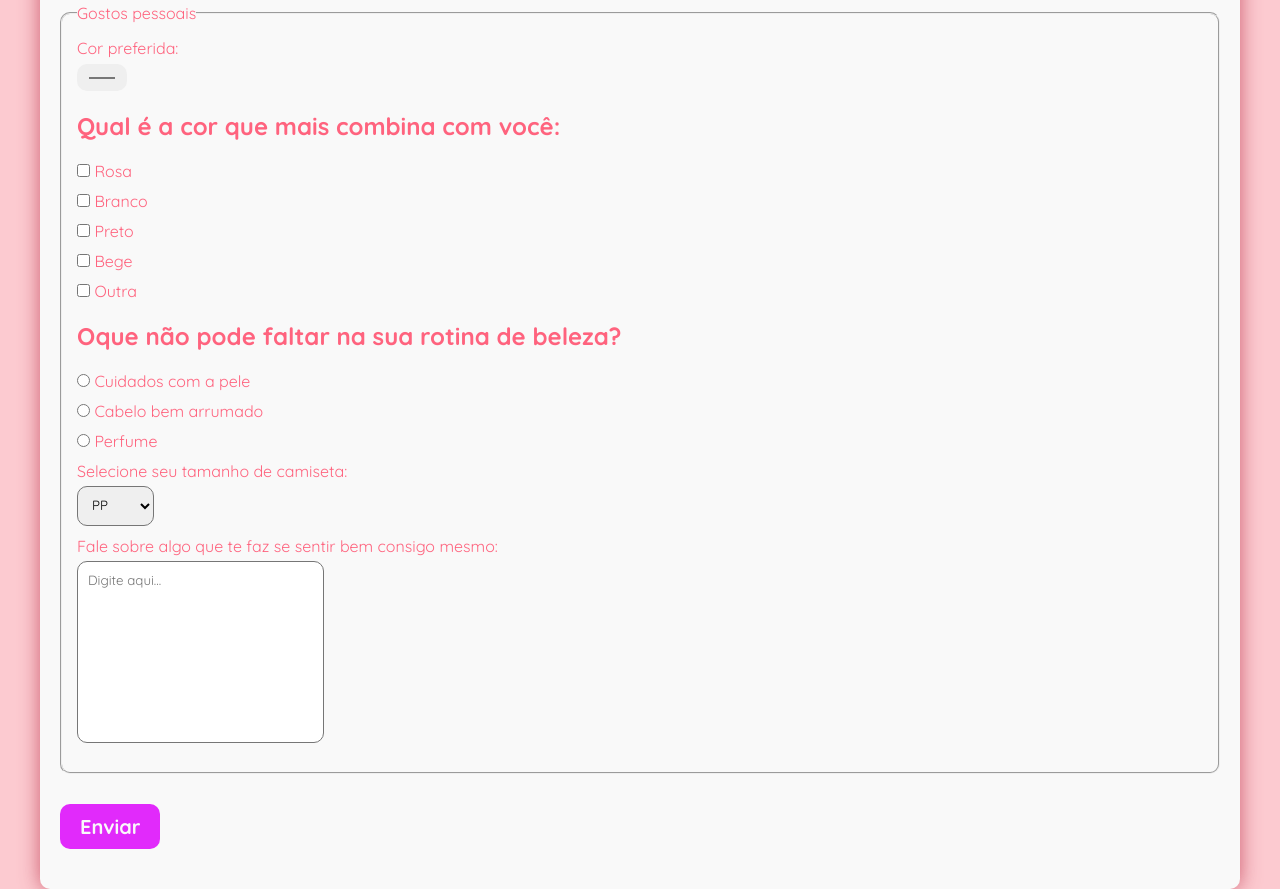
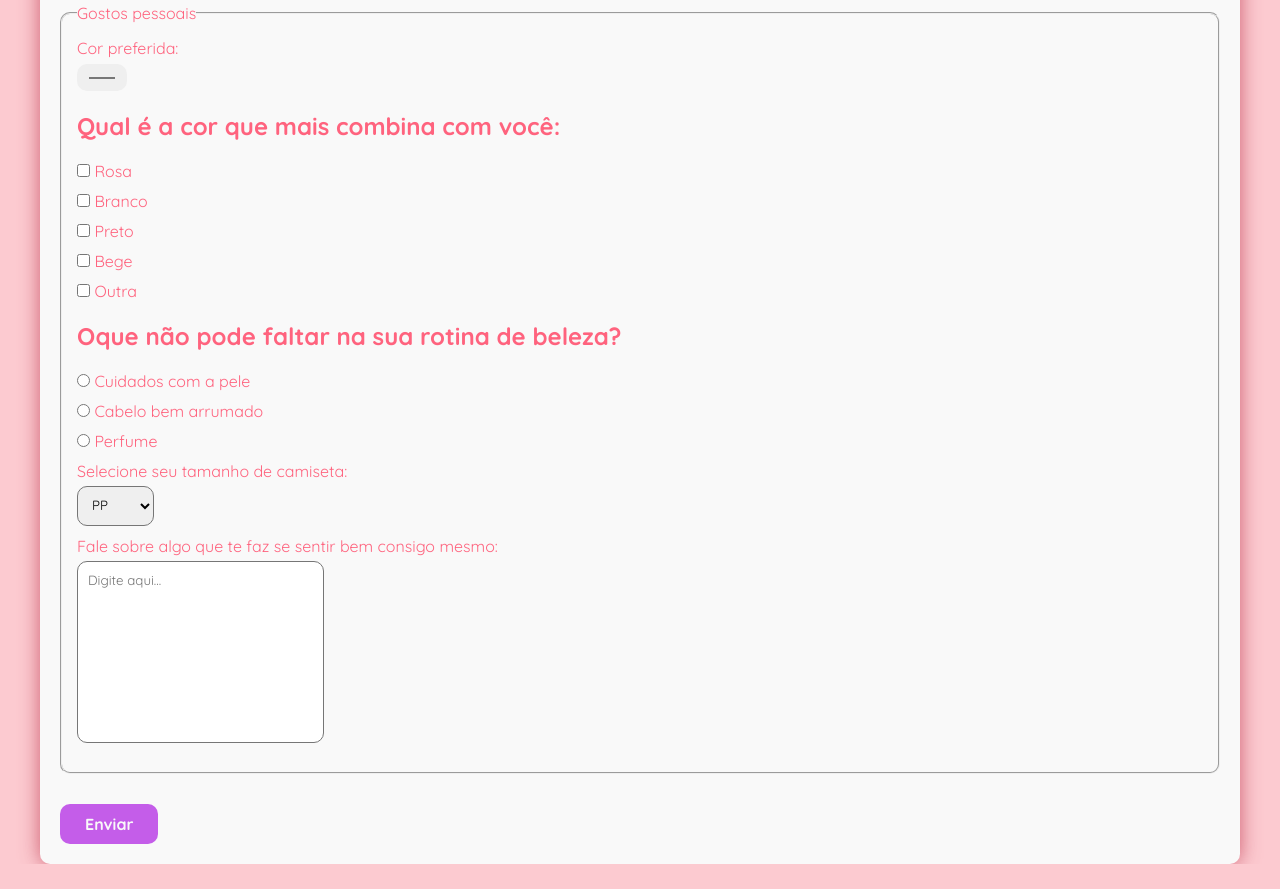
Before and after one commit to isadora1601/Formulario-de-cadastro, a plain HTML site: page index.html in a window 1280 px wide. Shown: the part 572-1461 px from the top of the page. After the commit the page ends 1436 px from the top, so only its background shows below. Drawn offline with Linux system fonts and the light colour scheme.

Commit message:
estilização do botão

```diff
--- a/style.css
+++ b/style.css
@@ -64,7 +64,7 @@ fieldset input::placeholder {
 }
 
 fieldset input[type=file] {
-    color: rgb(83, 134, 230);
+    color: #c45de9;
 }
 
 fieldset input[type=checkblox],
@@ -90,19 +90,19 @@ fieldset textarea {
 }
 
 button {
-    padding: 1rem 2rem;
-    margin-bottom: 2rem;
-    background: oklch(66.7% 0.295 322.15);
-    border: none;
-    color: #f9f9f9;
-    border-radius: 1rem;
-    font-weight: bold;
-    font-size: 2rem;
+  background-color: #c45de9;
+  color: #f9f9f9;
+  border: none;
+  border-radius: 10px;
+  padding: 10px 25px;
+  font-size: 16px;
+  font-weight: bold;
+  cursor: pointer;
+  transition: 0.3s ease;
 }
 
     button:hover {
-        background: oklch(74% 0.238 322.16);
-        cursor: pointer;
-        transition: ease-in-out .2s;
+        background: #a13fd6;
+       transform: scale(1.05);
 
     }
```
